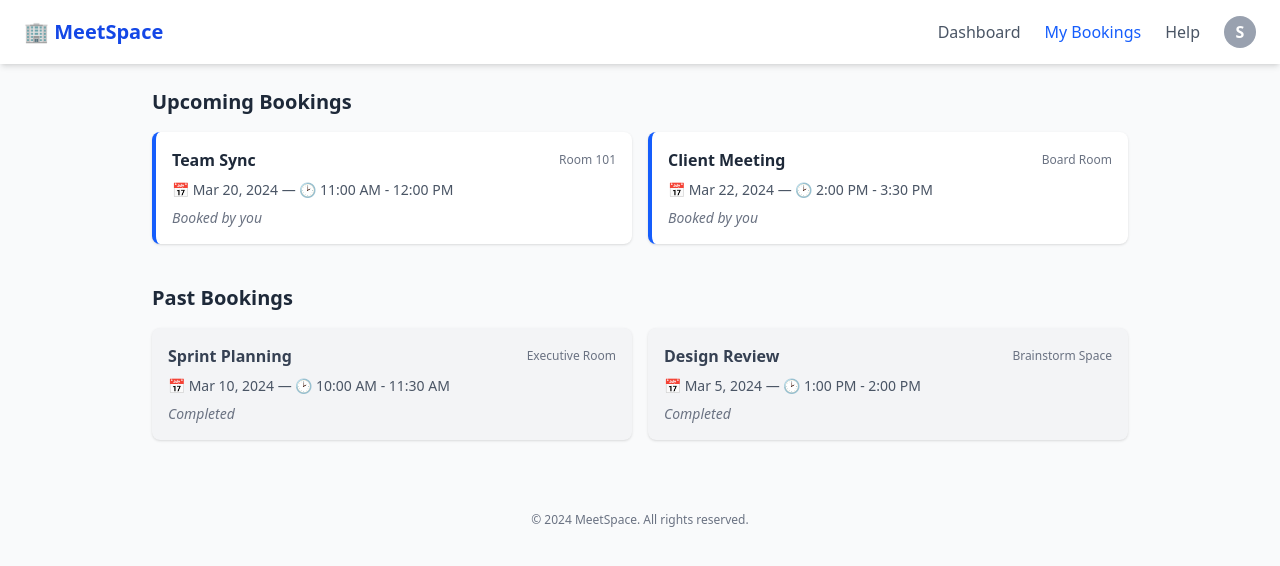
After one commit to SotheaBan/MeetingRoomBooking, a Flask app: page /mybooking in a window 1280 px wide. The commit adds this page. Shown: the top 566 px of the page. Run offline with Flask 3, Linux system fonts and the light colour scheme; style sheets or scripts are compiled from the project's sources.

Commit message:
Add new page and design homepage

```diff
--- a/app.py
+++ b/app.py
@@ -31,10 +31,15 @@ def login():
 
     return render_template("authentication/loginPage.html")
 
+
 @app.route("/home")
 def home_page():
     return render_template("homepage.html")
 
 
+@app.route("/mybooking")
+def my_booking():
+    return render_template("mybooking.html")
+
 if __name__ == "__main__":
     app.run(debug=True)
--- /dev/null
+++ b/templates/mybooking.html
@@ -0,0 +1,79 @@
+<!DOCTYPE html>
+<html lang="en">
+  <head>
+    <meta charset="UTF-8" />
+    <meta name="viewport" content="width=device-width, initial-scale=1.0" />
+    <title>My Bookings - MeetSpace</title>
+    <link rel="stylesheet" href="{{ url_for('static', filename='dist/output.css') }}" />
+  </head>
+  <body class="bg-gray-50 font-sans">
+    <!-- Navbar -->
+    <header class="flex flex-wrap justify-between items-center px-6 py-4 bg-white shadow-md">
+        <div class="flex items-center gap-2">
+          <span class="text-xl font-bold text-blue-700">🏢 MeetSpace</span>
+        </div>
+        <nav class="flex items-center gap-6 font-medium mt-2 md:mt-0">
+          <a  href="{{ url_for('home_page') }}" class="text-gray-600 hover:underline">Dashboard</a>
+          <a href="{{ url_for('mybooking') }}" class="text-blue-600 hover:text-black hover:underline">My Bookings</a>
+          <a  href="{{ url_for('home') }}" class="text-gray-600 hover:text-black hover:underline">Help</a>
+          <div class="w-8 h-8 bg-gray-400 rounded-full flex items-center justify-center text-white font-semibold">S</div>
+        </nav>
+    </header>
+
+    <main class="max-w-5xl mx-auto p-6 space-y-10">
+      <!-- Upcoming Bookings -->
+      <section>
+        <h2 class="text-xl font-semibold text-gray-800 mb-4">Upcoming Bookings</h2>
+        <div class="grid grid-cols-1 md:grid-cols-2 gap-4">
+          <!-- Booking Card -->
+          <div class="bg-white rounded-lg shadow p-4 space-y-2 border-l-4 border-blue-600">
+            <div class="flex justify-between items-center">
+              <h3 class="font-semibold text-gray-800">Team Sync</h3>
+              <span class="text-xs text-gray-500">Room 101</span>
+            </div>
+            <p class="text-sm text-gray-600">📅 Mar 20, 2024 — 🕑 11:00 AM - 12:00 PM</p>
+            <p class="text-sm text-gray-500 italic">Booked by you</p>
+          </div>
+
+          <div class="bg-white rounded-lg shadow p-4 space-y-2 border-l-4 border-blue-600">
+            <div class="flex justify-between items-center">
+              <h3 class="font-semibold text-gray-800">Client Meeting</h3>
+              <span class="text-xs text-gray-500">Board Room</span>
+            </div>
+            <p class="text-sm text-gray-600">📅 Mar 22, 2024 — 🕑 2:00 PM - 3:30 PM</p>
+            <p class="text-sm text-gray-500 italic">Booked by you</p>
+          </div>
+        </div>
+      </section>
+
+      <!-- Past Bookings -->
+      <section>
+        <h2 class="text-xl font-semibold text-gray-800 mb-4">Past Bookings</h2>
+        <div class="grid grid-cols-1 md:grid-cols-2 gap-4">
+          <!-- Past Booking Card -->
+          <div class="bg-gray-100 rounded-lg shadow p-4 space-y-2">
+            <div class="flex justify-between items-center">
+              <h3 class="font-semibold text-gray-700">Sprint Planning</h3>
+              <span class="text-xs text-gray-500">Executive Room</span>
+            </div>
+            <p class="text-sm text-gray-600">📅 Mar 10, 2024 — 🕑 10:00 AM - 11:30 AM</p>
+            <p class="text-sm text-gray-500 italic">Completed</p>
+          </div>
+
+          <div class="bg-gray-100 rounded-lg shadow p-4 space-y-2">
+            <div class="flex justify-between items-center">
+              <h3 class="font-semibold text-gray-700">Design Review</h3>
+              <span class="text-xs text-gray-500">Brainstorm Space</span>
+            </div>
+            <p class="text-sm text-gray-600">📅 Mar 5, 2024 — 🕑 1:00 PM - 2:00 PM</p>
+            <p class="text-sm text-gray-500 italic">Completed</p>
+          </div>
+        </div>
+      </section>
+    </main>
+
+    <footer class="text-xs text-gray-500 text-center py-4 mt-8">
+      <p>© 2024 MeetSpace. All rights reserved.</p>
+    </footer>
+  </body>
+</html>
```
Also changed, not shown: templates/homepage.html (+114 -77 lines).
